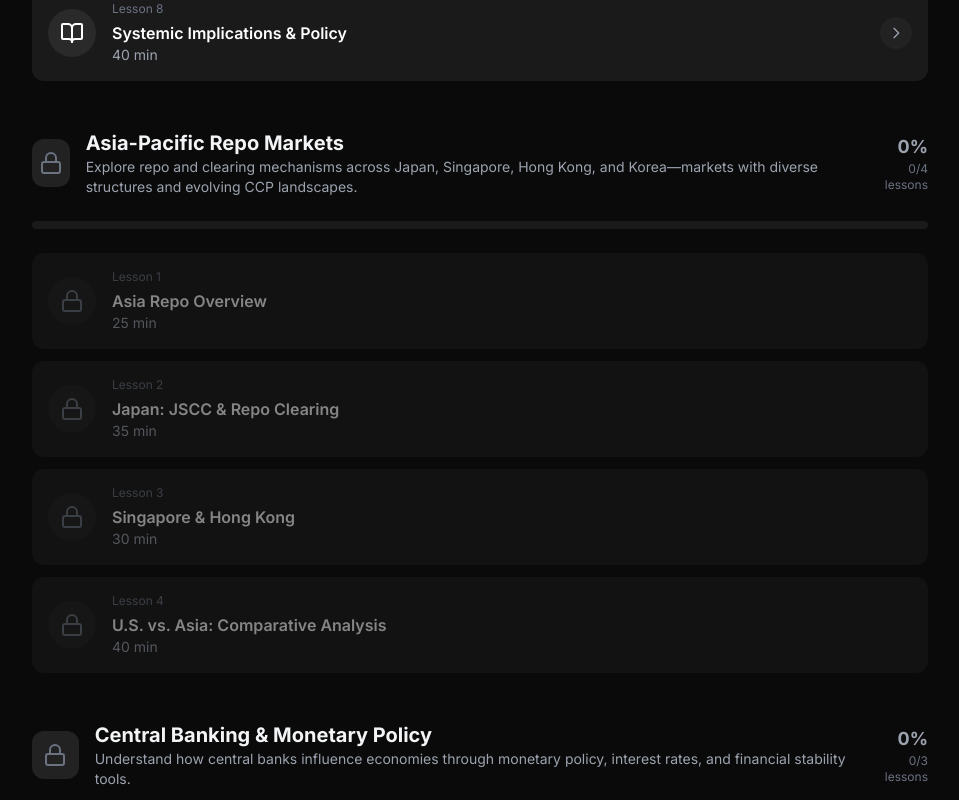
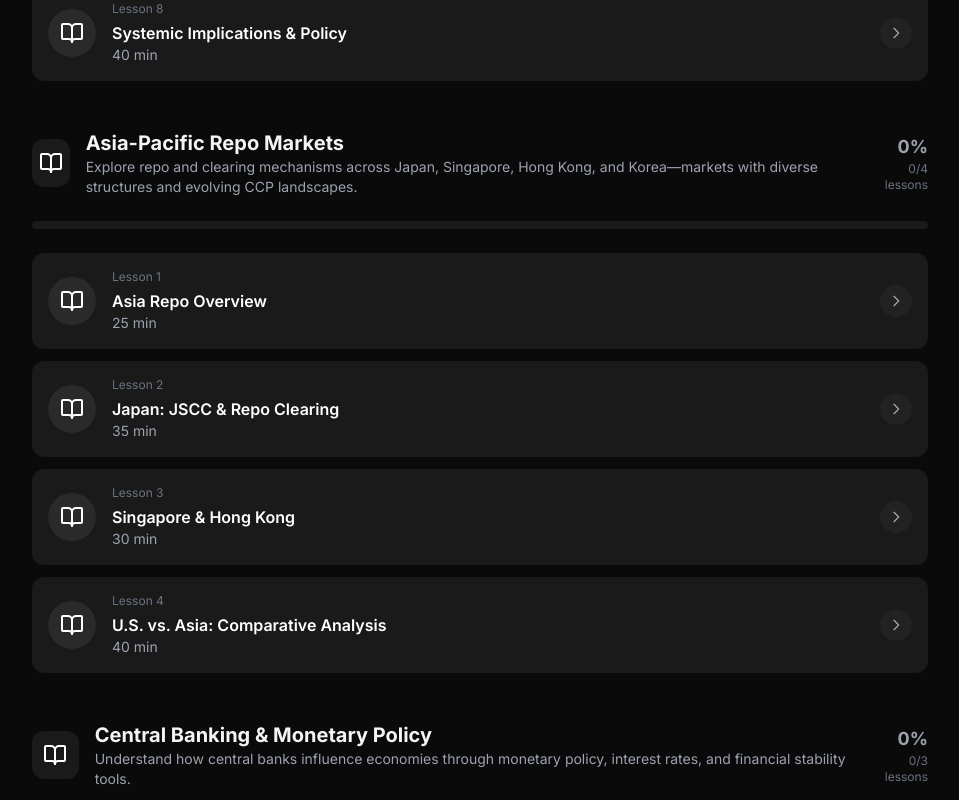
Before and after one commit to Ravs0/repo-ccp-learning, a React (Vite) app: page /dashboard in a window 1280 px wide. Shown: the part 1340-2140 px from the top of the page, without its empty margins (160-1119 px from the left). Built offline with nearby package versions, Linux system fonts and the light colour scheme; no server answers; sample sign-in values are in the browser's storage.

Commit message:
Remove module/lesson locking - all content now freely accessible

```diff
--- a/src/pages/Dashboard.tsx
+++ b/src/pages/Dashboard.tsx
@@ -1,5 +1,5 @@
 import { Link } from 'react-router-dom'
-import { CheckCircle, Lock, Star, TrendingUp, Flame, Target, BookOpen } from 'lucide-react'
+import { CheckCircle, Star, TrendingUp, Flame, Target, BookOpen } from 'lucide-react'
 import { modules } from '../data/lessons'
 
 interface ProgressData {
@@ -24,29 +24,24 @@ function LearningPathNode({
   lesson,
   index,
   isCompleted,
-  isLocked,
   isCurrent
 }: {
   module: typeof modules[0]
   lesson: typeof modules[0]['lessons'][0]
   index: number
   isCompleted: boolean
-  isLocked: boolean
   isCurrent: boolean
 }) {
   return (
     <Link
-      to={isLocked ? '#' : `/dashboard/lesson/${module.id}/${lesson.id}`}
+      to={`/dashboard/lesson/${module.id}/${lesson.id}`}
       className={`relative flex items-center gap-4 p-4 rounded-xl transition-all ${
-        isLocked
-          ? 'opacity-50 cursor-not-allowed bg-dark-700'
-          : isCompleted
+        isCompleted
           ? 'bg-green-900/20 border border-green-700 hover:bg-green-900/30'
           : isCurrent
           ? 'bg-accent-blue/20 border-2 border-accent-blue hover:bg-accent-blue/30'
           : 'bg-dark-700 hover:bg-dark-600'
       }`}
-      onClick={(e) => isLocked && e.preventDefault()}
     >
       {/* Icon */}
       <div className={`w-12 h-12 rounded-full flex items-center justify-center ${
@@ -54,14 +49,10 @@ function LearningPathNode({
           ? 'bg-green-600'
           : isCurrent
           ? 'bg-accent-blue'
-          : isLocked
-          ? 'bg-dark-600'
           : 'bg-dark-500'
       }`}>
         {isCompleted ? (
           <CheckCircle className="w-6 h-6 text-white" />
-        ) : isLocked ? (
-          <Lock className="w-6 h-6 text-gray-500" />
         ) : (
           <BookOpen className="w-6 h-6 text-white" />
         )}
@@ -85,7 +76,6 @@ function LearningPathNode({
       </div>
 
       {/* Arrow */}
-      {!isLocked && (
       <div className={`w-8 h-8 rounded-full flex items-center justify-center ${
         isCompleted || isCurrent ? 'bg-white/10' : 'bg-dark-600'
       }`}>
@@ -93,7 +83,6 @@ function LearningPathNode({
           <path strokeLinecap="round" strokeLinejoin="round" strokeWidth={2} d="M9 5l7 7-7 7" />
         </svg>
       </div>
-      )}
     </Link>
   )
 }
@@ -163,7 +152,7 @@ export default function Dashboard() {
             Learning Path
           </h2>
 
-          {modules.map((module, moduleIndex) => {
+          {modules.map((module) => {
             const moduleCompletedLessons = module.lessons.filter(l =>
               progress.completedLessons.has(`${module.id}-${l.id}`)
             ).length
@@ -171,9 +160,6 @@ export default function Dashboard() {
               ? Math.round((moduleCompletedLessons / module.lessons.length) * 100)
               : 0
             const isModuleCurrent = module.id === progress.currentModule
-            const isModuleLocked = moduleIndex > 0 && modules[moduleIndex - 1].lessons.some(
-              l => !progress.completedLessons.has(`${modules[moduleIndex - 1].id}-${l.id}`)
-            )
 
             return (
               <div key={module.id} className="mb-12">
@@ -185,14 +171,10 @@ export default function Dashboard() {
                         ? 'bg-accent-blue'
                         : moduleProgress === 100
                         ? 'bg-green-600'
-                        : isModuleLocked
-                        ? 'bg-dark-600'
                         : 'bg-dark-700'
                     }`}>
                       {moduleProgress === 100 ? (
                         <CheckCircle className="w-6 h-6 text-white" />
-                      ) : isModuleLocked ? (
-                        <Lock className="w-6 h-6 text-gray-500" />
                       ) : (
                         <BookOpen className="w-6 h-6 text-white" />
                       )}
@@ -229,7 +211,6 @@ export default function Dashboard() {
                   {module.lessons.map((lesson, lessonIndex) => {
                     const lessonKey = `${module.id}-${lesson.id}`
                     const isLessonCompleted = progress.completedLessons.has(lessonKey)
-                    const isLessonLocked = !isModuleCurrent && !isLessonCompleted
                     const isLessonCurrent = isModuleCurrent && !isLessonCompleted && lessonIndex === moduleCompletedLessons
 
                     return (
@@ -239,7 +220,6 @@ export default function Dashboard() {
                         lesson={lesson}
                         index={lessonIndex}
                         isCompleted={isLessonCompleted}
-                        isLocked={isLessonLocked}
                         isCurrent={isLessonCurrent}
                       />
                     )
```
Lines whose indentation alone changed are shown as unchanged.
